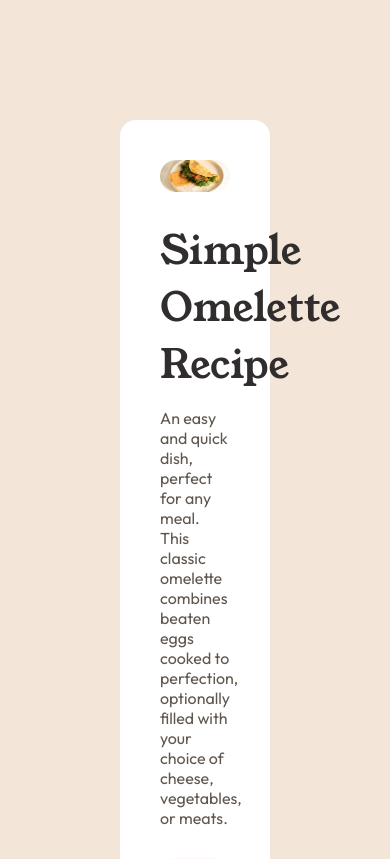
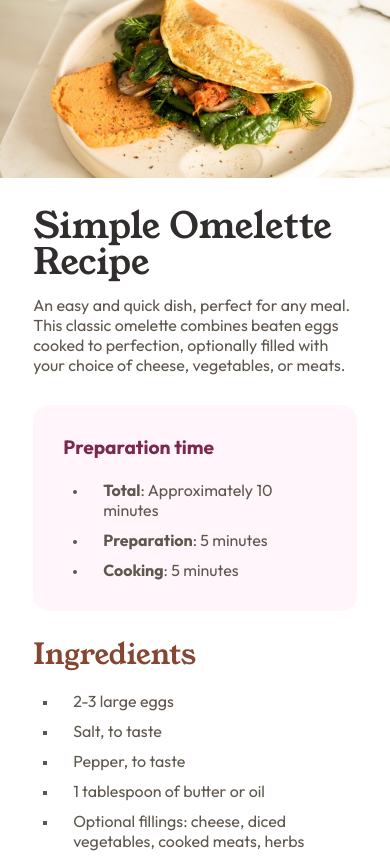
Before and after one commit to telsabate-hub/recipe-page-main, a plain HTML site: page index.html in a window 390 px wide. Shown: the top 859 px of the page. Drawn offline with Linux system fonts and the light colour scheme.

Commit message:
Added css for mobile devices

```diff
--- a/index.html
+++ b/index.html
@@ -15,6 +15,7 @@
     <header></header>
     <article>
       <img src="./assets/images/image-omelette.jpeg" alt="Omelette"/>
+      <div class="content">
         <h1>Simple Omelette Recipe</h1>
         <p>An easy and quick dish, perfect for any meal. This classic omelette combines beaten eggs cooked to perfection, optionally filled with your choice of cheese, vegetables, or meats.</p>
         <div class="preparation-time">
@@ -72,6 +73,7 @@
             </li>
           </ul>
         </section>
+      </div>
     </article>
     <footer></footer>
   </main>
--- a/styles.css
+++ b/styles.css
@@ -33,7 +33,7 @@ article {
     display: flex;
     flex-direction: column;
     margin: auto;
-    max-width: 50%;
+    max-width: 54%;
     background-color: white;
     padding: 40px 40px 5px;
     border-radius: 1em;
@@ -45,6 +45,7 @@ h1 {
     font-weight: 400;
     margin: 30px 0 15px;
     color: var(--stone-900);
+    line-height: 1;
 }
 
 section {
@@ -129,3 +130,27 @@ li span {
 .nutrition span {
     color: var(--brown-800);
 }
+
+@media screen and (max-width: 768px) {
+    body {
+        margin: 0;
+    }
+
+    article {
+        min-width: -webkit-fill-available;
+        padding: 0;
+    }
+
+    img {
+        border-radius: initial;
+    }
+
+    .content {
+        width: 83%;
+        margin: auto;
+    }
+
+    h1 {
+        font-size: 2.25em;
+    }
+}
```
Lines whose indentation alone changed are shown as unchanged.
